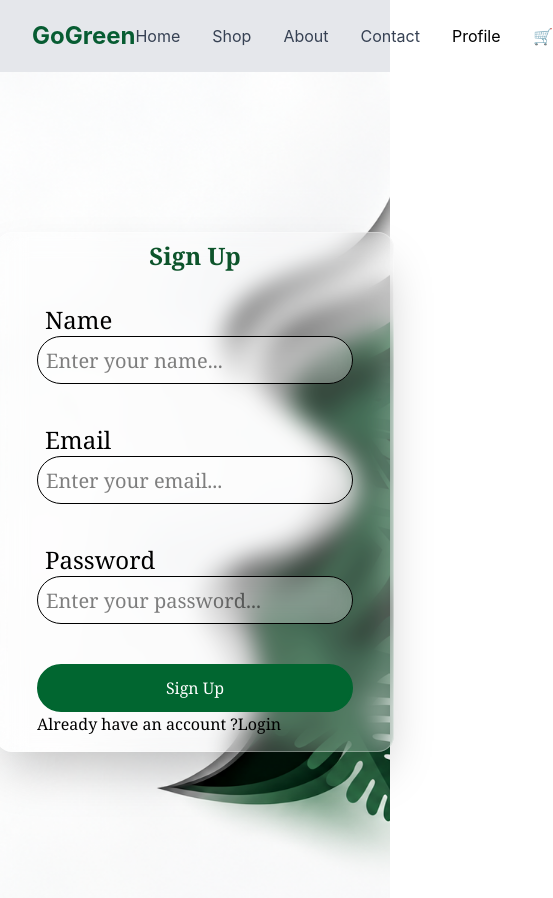
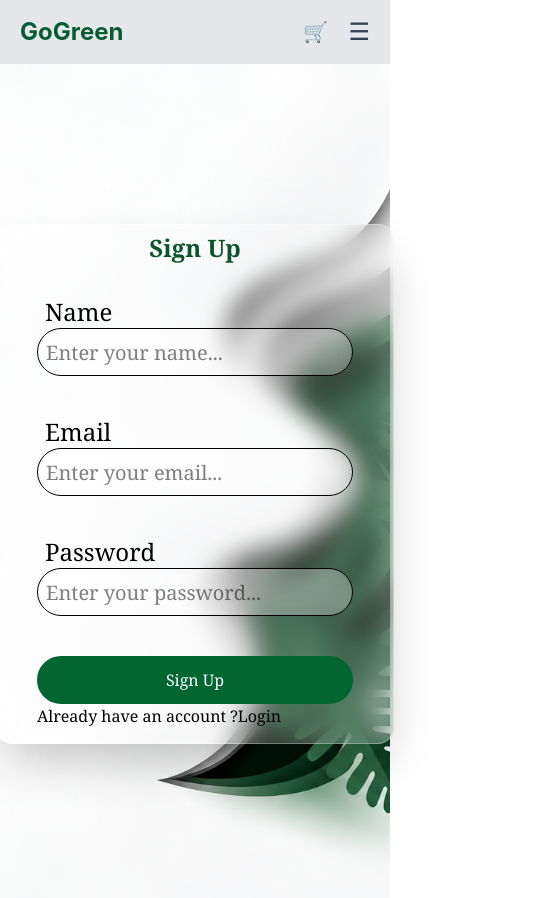
Before and after one commit to ashutoshrana999/GoGreen, a React (Vite) app in the folder green-web/: page /signup in a window 390 px wide. Shown: the top 898 px of the page, 553 px wide, since content can reach past the window. Built offline with nearby package versions, Linux system fonts and the light colour scheme.

Commit message:
update responsive design

```diff
--- a/green-web/src/component/Navbar.jsx
+++ b/green-web/src/component/Navbar.jsx
@@ -1,57 +1,80 @@
-import React, { useContext } from "react";
+import React, { useContext, useState } from "react";
 import { Link } from "react-router-dom";
 import { CartContext } from "../context/CartContext";
 
 const Navbar = () => {
   const { cart } = useContext(CartContext);
+  const [menuOpen, setMenuOpen] = useState(false);
 
-  // Total quantity of all products
   const cartCount = cart.reduce(
     (total, item) => total + item.quantity,
     0
   );
 
+  const closeMenu = () => {
+    setMenuOpen(false);
+  };
+
   return (
-    <nav className="flex items-center justify-between px-8 py-5 bg-gray-200">
+    <nav className="bg-gray-200 px-5 py-4 md:px-8">
+
+      {/* Navbar Top */}
+      <div className="flex items-center justify-between">
 
         {/* Logo */}
         <Link
           to="/"
+          onClick={closeMenu}
           className="text-2xl font-bold text-[#075c32]"
         >
           GoGreen
         </Link>
 
-      {/* Navigation */}
-      <div className="flex items-center gap-8">
-        <Link to="/" className="text-gray-700 hover:text-[#075c32]">
+        {/* Desktop Navigation */}
+        <div className="hidden items-center gap-8 md:flex">
+
+          <Link
+            to="/"
+            className="text-gray-700 transition hover:text-[#075c32]"
+          >
             Home
           </Link>
 
-        <Link to="/shop" className="text-gray-700 hover:text-[#075c32]">
+          <Link
+            to="/shop"
+            className="text-gray-700 transition hover:text-[#075c32]"
+          >
             Shop
           </Link>
 
-        <Link to="/about" className="text-gray-700 hover:text-[#075c32]">
+          <Link
+            to="/about"
+            className="text-gray-700 transition hover:text-[#075c32]"
+          >
             About
           </Link>
 
-        <Link to="/contact" className="text-gray-700 hover:text-[#075c32]">
+          <Link
+            to="/contact"
+            className="text-gray-700 transition hover:text-[#075c32]"
+          >
             Contact
           </Link>
 
-            <Link to="/profile">
+          <Link
+            to="/profile"
+            className="text-gray-700 transition hover:text-[#075c32]"
+          >
             Profile
           </Link>
 
           {/* Cart */}
           <Link
             to="/cart"
-          className="relative text-gray-700 hover:text-[#075c32]"
+            className="relative text-xl text-gray-700 hover:text-[#075c32]"
           >
             🛒
 
-          {/* Cart Count */}
             {cartCount > 0 && (
               <span className="absolute -right-3 -top-3 flex h-5 w-5 items-center justify-center rounded-full bg-[#075c32] text-xs font-bold text-white">
                 {cartCount}
@@ -59,6 +82,82 @@ const Navbar = () => {
             )}
           </Link>
         </div>
+
+        {/* Mobile Right Side */}
+        <div className="flex items-center gap-5 md:hidden">
+
+          {/* Mobile Cart */}
+          <Link
+            to="/cart"
+            className="relative text-xl text-gray-700"
+          >
+            🛒
+
+            {cartCount > 0 && (
+              <span className="absolute -right-3 -top-3 flex h-5 w-5 items-center justify-center rounded-full bg-[#075c32] text-xs font-bold text-white">
+                {cartCount}
+              </span>
+            )}
+          </Link>
+
+          {/* Hamburger */}
+          <button
+            onClick={() => setMenuOpen(!menuOpen)}
+            className="text-2xl text-gray-700"
+            aria-label="Toggle menu"
+          >
+            {menuOpen ? "✕" : "☰"}
+          </button>
+
+        </div>
+      </div>
+
+      {/* Mobile Menu */}
+      {menuOpen && (
+        <div className="mt-4 flex flex-col gap-4 border-t border-gray-300 pt-5 md:hidden">
+
+          <Link
+            to="/"
+            onClick={closeMenu}
+            className="text-gray-700 hover:text-[#075c32]"
+          >
+            Home
+          </Link>
+
+          <Link
+            to="/shop"
+            onClick={closeMenu}
+            className="text-gray-700 hover:text-[#075c32]"
+          >
+            Shop
+          </Link>
+
+          <Link
+            to="/about"
+            onClick={closeMenu}
+            className="text-gray-700 hover:text-[#075c32]"
+          >
+            About
+          </Link>
+
+          <Link
+            to="/contact"
+            onClick={closeMenu}
+            className="text-gray-700 hover:text-[#075c32]"
+          >
+            Contact
+          </Link>
+
+          <Link
+            to="/profile"
+            onClick={closeMenu}
+            className="text-gray-700 hover:text-[#075c32]"
+          >
+            Profile
+          </Link>
+
+        </div>
+      )}
     </nav>
   );
 };
--- a/green-web/src/component/Signup.jsx
+++ b/green-web/src/component/Signup.jsx
@@ -27,7 +27,7 @@ const Signup = () => {
       return handleError('all fileds are required')
     }
     try {
-      const url="http://localhost:8080/auth/signup";
+      const url=`${import.meta.env.VITE_API_URL}/auth/signup`;
       const response=await fetch(url,{
         method:"POST",
         headers:{
```
Also changed, not shown: 1 other file (tests, documents, lock files or other folders). Lines whose indentation alone changed are shown as unchanged.
